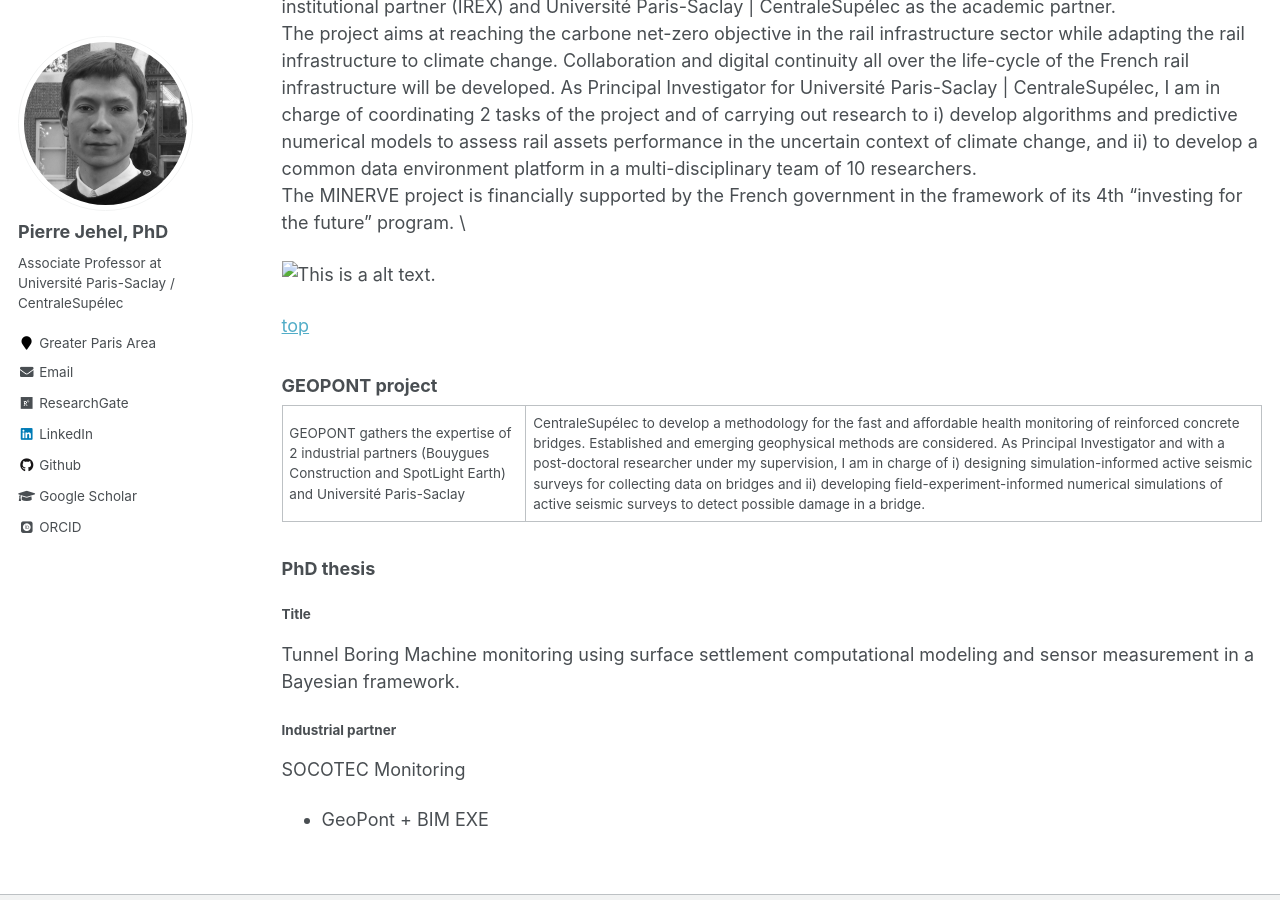
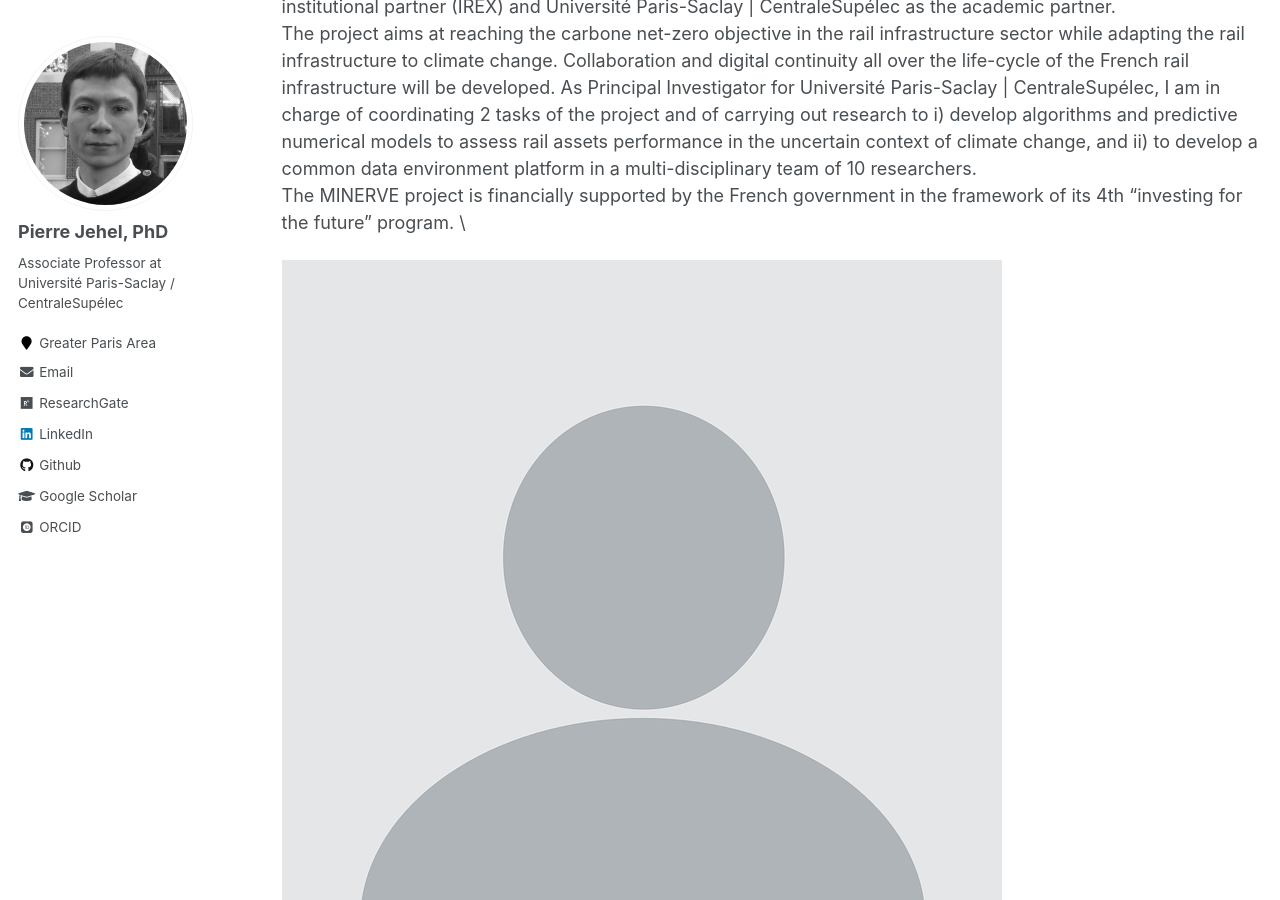
Before and after one commit to jehelp/jehelp.github.io, a Jekyll site: the page built from _pages/research.md, in a window 1280 px wide and 900 px high, scrolled down 342 px. Built offline with Jekyll 4.4.1, drawn with Linux system fonts in a browser that asks for light colours; some web fonts are replaced.

Commit message:
research

```diff
--- a/_pages/research.md
+++ b/_pages/research.md
@@ -16,7 +16,7 @@ MINERVE is a public-private $40 million-project gathering 4 industrial partners
 The project aims at reaching the carbone net-zero objective in the rail infrastructure sector while adapting the rail infrastructure to climate change. Collaboration and digital continuity all over the life-cycle of the French rail infrastructure will be developed. As Principal Investigator for Université Paris-Saclay | CentraleSupélec, I am in charge of coordinating 2 tasks of the project and of carrying out research to i) develop algorithms and predictive numerical models to assess rail assets performance in the uncertain context of climate change, and ii) to develop a common data environment platform in a multi-disciplinary team of 10 researchers. \
 The MINERVE project is financially supported by the French government in the framework of its 4th “investing for the future” program. \
 
-![This is a alt text.](../image/profile.png "This is a sample image.")
+![This is a alt text.](../images/profile.png "This is a sample image.")
 
 [top](#top)
 
```
